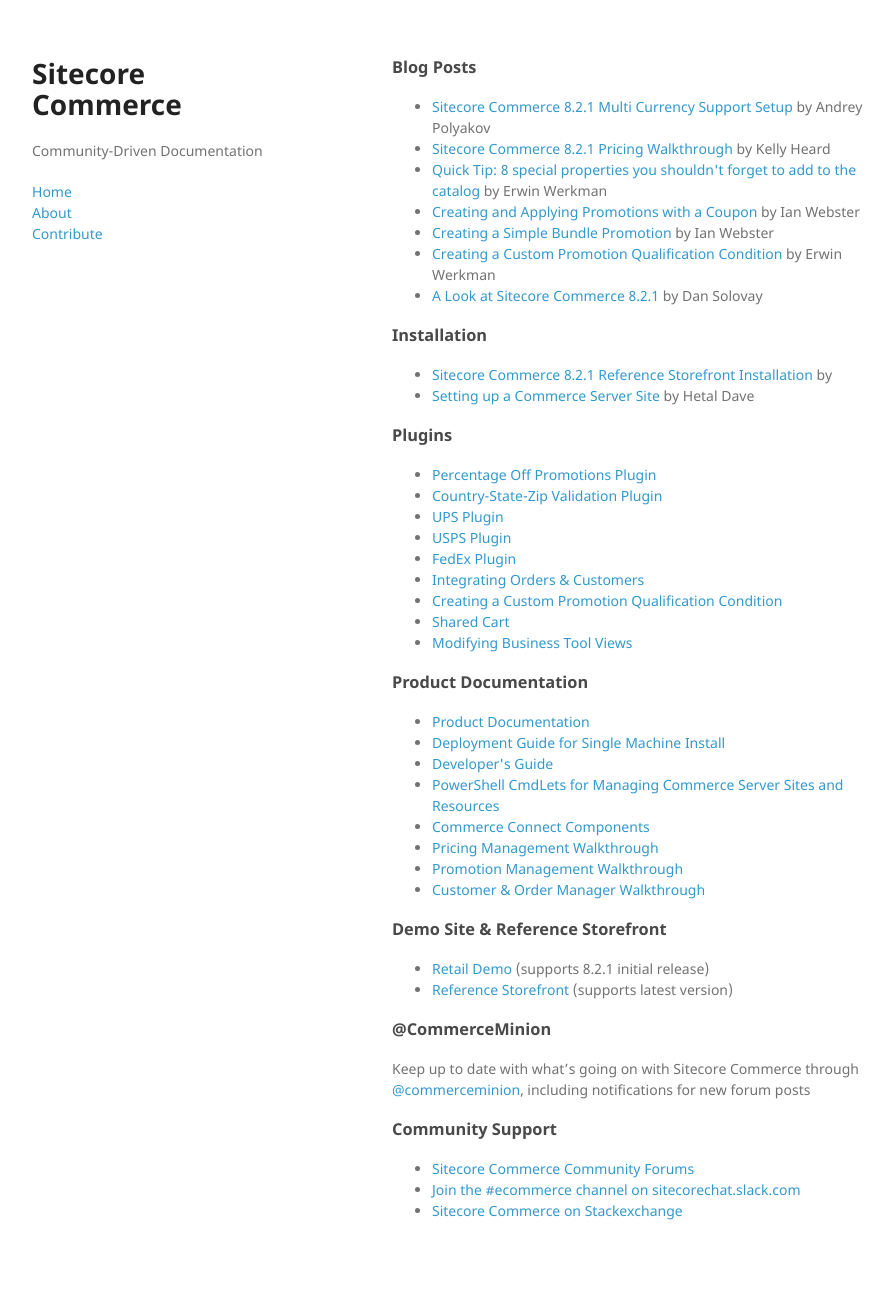
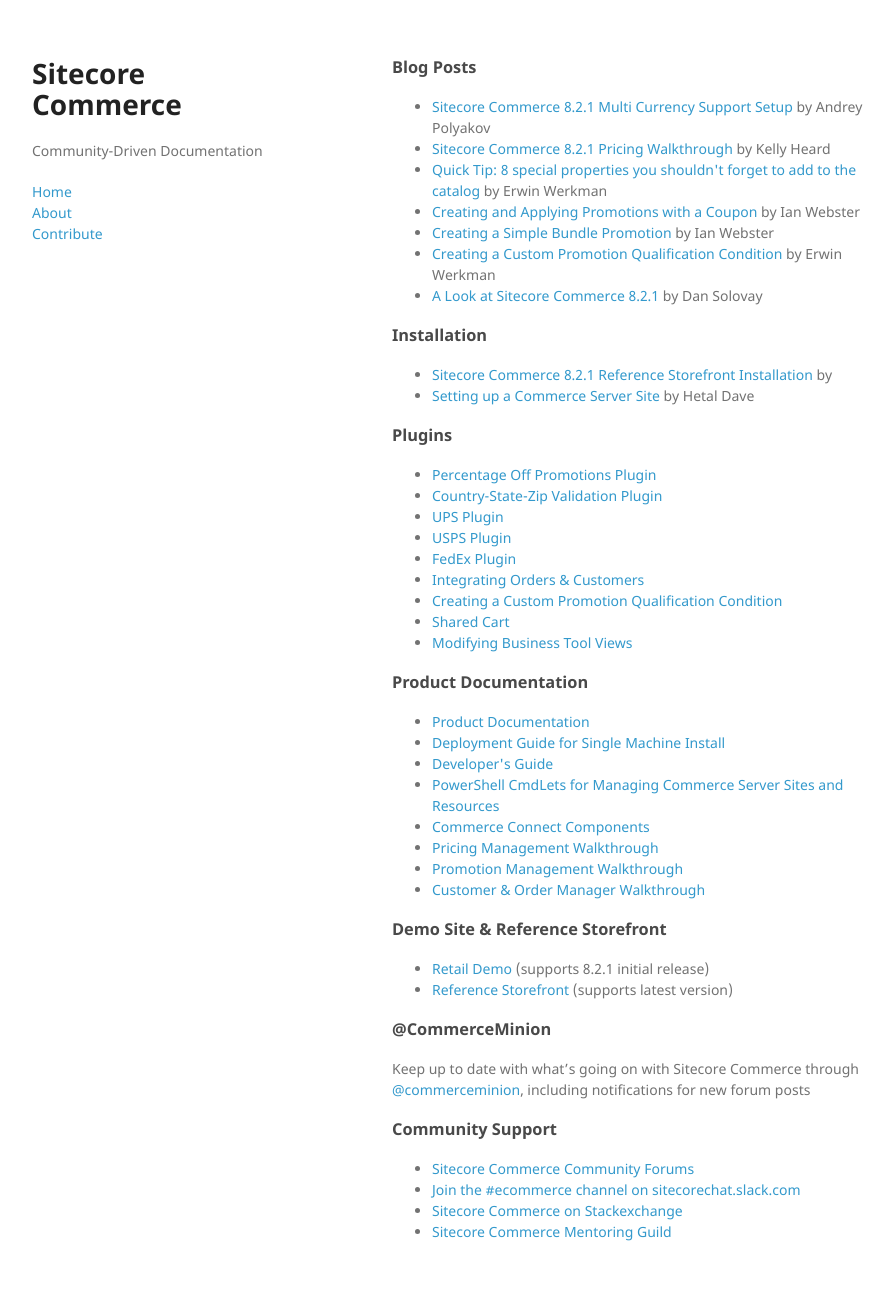
Before and after one commit to CommerceMinion/commerce-community-docs, a Jekyll site: the page built from index.md, in a window 1280 px wide. Shown: the whole page, without its empty margins (178-1071 px from the left). Built offline with Jekyll 4.4.1, drawn with Linux system fonts in a browser that asks for light colours; before the commit the page ends 1291 px from its top, so only the background shows below that.

Commit message:
added mentoring guild

```diff
--- a/index.md
+++ b/index.md
@@ -69,3 +69,4 @@ Keep up to date with what's going on with Sitecore Commerce through [@commercemi
 - [Sitecore Commerce Community Forums](https://community.sitecore.net/developers/f/6)
 - [Join the #ecommerce channel on sitecorechat.slack.com](https://sitecorechat.slack.com/)
 - [Sitecore Commerce on Stackexchange](https://sitecore.stackexchange.com/questions/tagged/sitecore-commerce)
+- [Sitecore Commerce Mentoring Guild](https://github.com/sitecoreguild/scmg/wiki)
```
